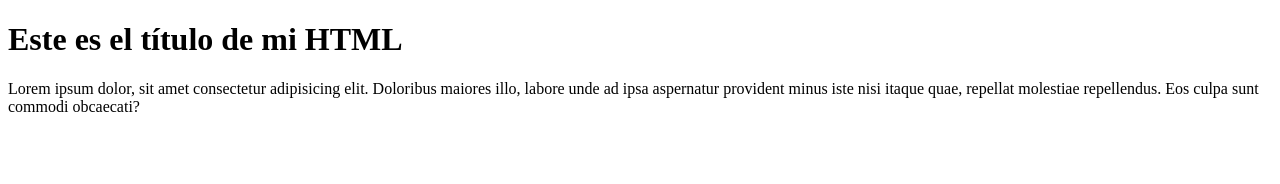
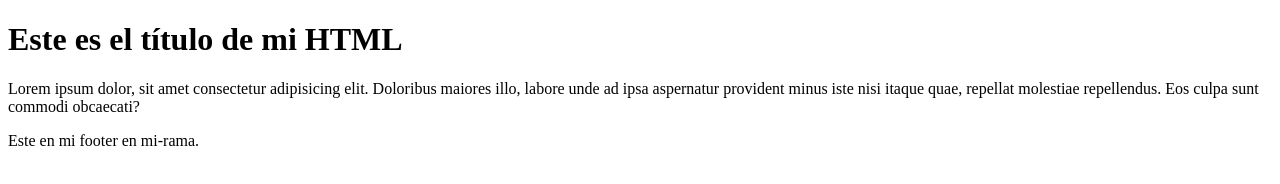
Before and after one commit to rodrigozungri/after-class-git, a plain HTML site: page index.html in a window 1280 px wide. Drawn offline with Linux system fonts and the light colour scheme.

Commit message:
Creamos un footer.

```diff
--- a/index.html
+++ b/index.html
@@ -11,6 +11,10 @@
     <h1>Este es el título de mi HTML</h1>
     <p>Lorem ipsum dolor, sit amet consectetur adipisicing elit. Doloribus maiores illo, labore unde ad ipsa aspernatur provident minus iste nisi itaque quae, repellat molestiae repellendus. Eos culpa sunt commodi obcaecati?</p>
 
+    <footer>
+        <p>Este en mi footer en mi-rama.</p>
+    </footer>
+
 
 </body>
 </html>
```
